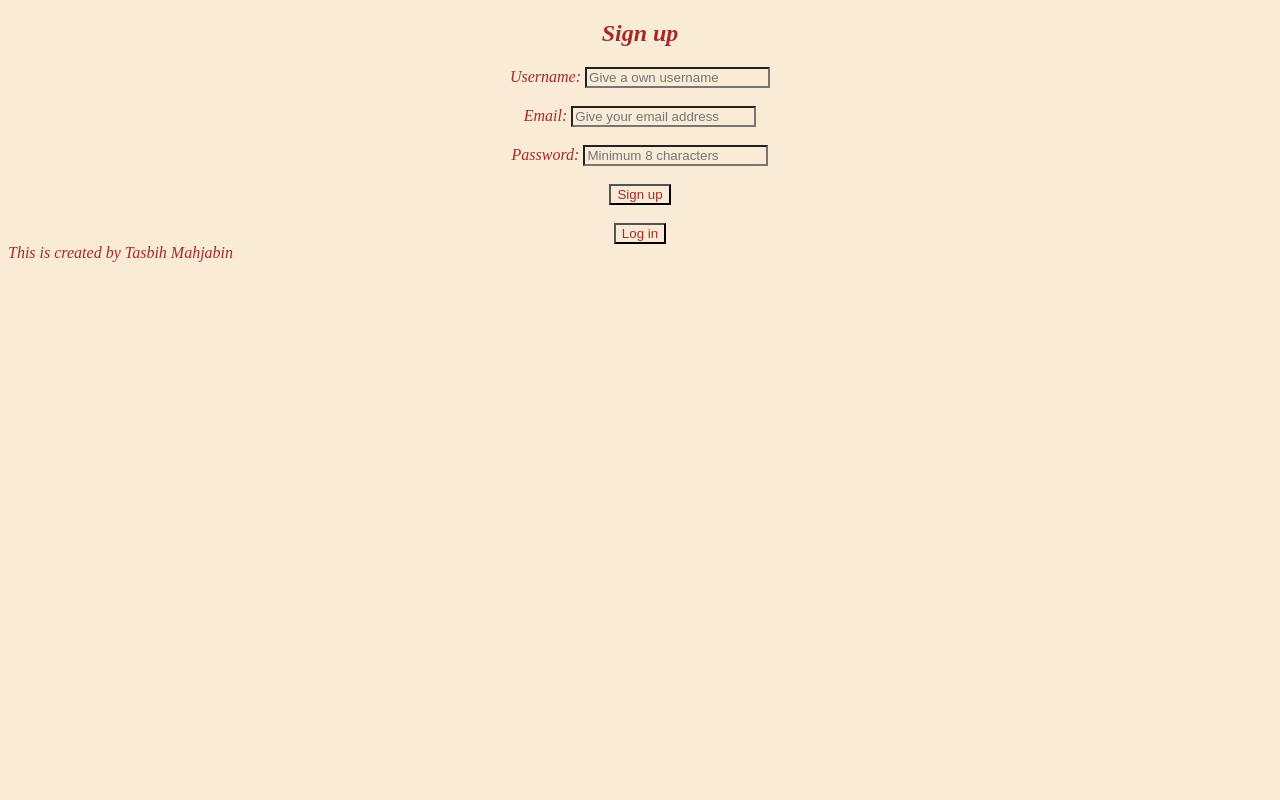
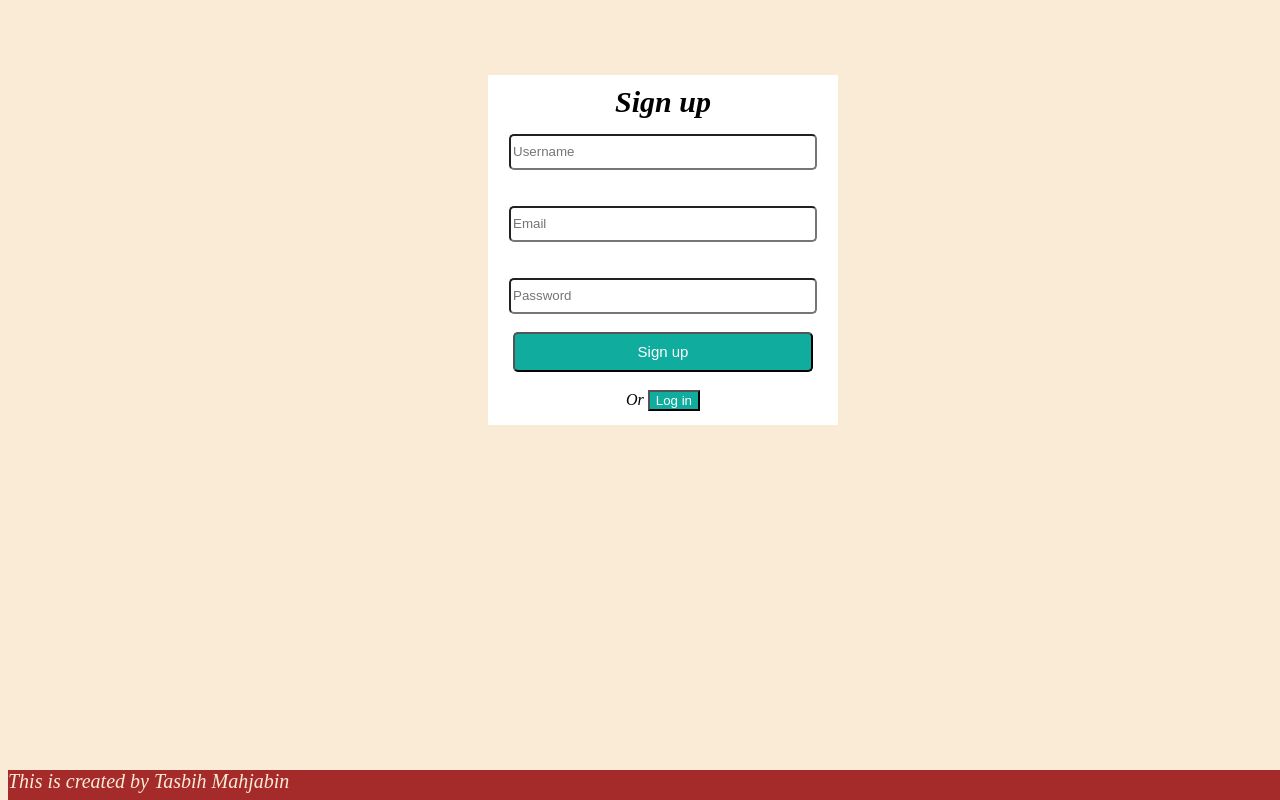
Before and after one commit to mahjabin2024/Own-website, a plain HTML site: page signup.html in a window 1280 px wide. Drawn offline with Linux system fonts and the light colour scheme.

Commit message:
modified

```diff
--- /dev/null
+++ b/login.css
@@ -0,0 +1,41 @@
+#login{
+    background-color: white;
+    width: 350px;
+    height: 350px;
+  position: relative;
+  left: 480px;
+  top: 80px;
+  color: black;
+}
+input{
+    width: 300px;
+    height: 30px;
+}
+h2{
+    font-size: 35px;
+    position: relative;
+    top: 20px;
+}
+footer{
+    position: fixed;
+    bottom: 0px;
+    background-color: brown;
+    color: antiquewhite
+    ;
+    width: 100%;
+}
+.labelpos{
+    font-size: 20px;
+    font-weight: bold;
+    position: relative;
+    left: 30px;
+}
+#login1{
+    width: 300px;
+    height: 40px;
+    border-radius: 5px;
+    font-size: 15px;
+}
+#Signup{
+    width: 100px;
+}
--- /dev/null
+++ b/signup.css
@@ -0,0 +1,37 @@
+
+#Signupdiv{
+    position: relative;
+    left: 480px;
+    top: 50px;
+    background-color: white;
+    width: 350px;
+    height: 350px;
+    color: black;
+}
+footer{
+    background-color: brown;
+    color: antiquewhite;
+    position: fixed;
+    bottom: 0px;
+    width: 100%;
+    height: 30px;
+    font-size: 20px;
+}
+h2{
+    font-size: 30px;
+}
+.inputpos{
+    width: 300px;
+    height: 30px;
+    border-radius: 5px;
+}
+h2{
+    position: relative;
+    top: 10px;
+}
+#signupbtn{
+    width: 300px;
+height: 40px;
+border-radius: 5px;
+font-size: 15px;
+}
--- a/signup.html
+++ b/signup.html
@@ -5,28 +5,32 @@
     <meta charset="UTF-8">
     <meta name="viewport" content="width=device-width, initial-scale=1.0">
     <title>Document</title>
+    <link rel="stylesheet" href="signup.css">
 </head>
 <i>
 
     <body style="background-color: antiquewhite; color: brown;">
+        <div id="Signupdiv">
         <center>
-            <h2>Sign up</h2>
+            <h2 style="color: black;">Sign up</h2></center>
             <form>
-                <label>Username:</label>
-                <input style="background-color: antiquewhite; color: brown;" type="name"
-                    placeholder="Give a own username"><br /><br />
-                <label>Email:</label>
-                <input style="background-color: antiquewhite; color: brown;" type="email"
-                    placeholder="Give your email address"><br /><br />
-                <label>Password:</label>
-                <input style="background-color: antiquewhite; color: brown;" type="Password"
-                    placeholder="Minimum 8 characters"><br /><br />
-                <button style="background-color: antiquewhite; color: brown;">
+                <center>
+                <input class="inputpos"  type="name"
+                    placeholder="Username"><br /><br /><br/>
+
+                <input class="inputpos"  type="email"
+                    placeholder="Email"><br /><br /><br/>
+
+                <input class="inputpos" type="Password"
+                    placeholder="Password"><br /><br />
+                <button id="signupbtn" style="background-color: rgb(16, 172, 157); color: white;">
                     Sign up
-                </button>
-            </form><br />
-            <a href="login.html"><button style="background-color: antiquewhite; color: brown;">Log in</button></a>
-        </center>
+                </button><br/><br/>
+
+            Or <a href="login.html"><button style="background-color: rgb(16, 172, 157); color: white;">Log in</button></a>
+           </center>
+          </form>
+        </div><br/>
         <footer class="footer">
             <div class="footerdiv">
                 This is created by Tasbih Mahjabin
--- /dev/null
+++ b/story.css
@@ -0,0 +1,14 @@
+*{
+    color: brown;
+}
+div::first-letter{
+    font-size: 70px;
+
+}
+div{
+    font-size: 30px;
+}
+h1{
+    padding-top: 10px;
+    font-size: 50px;
+}
--- a/style.css
+++ b/style.css
@@ -66,3 +66,8 @@ a {
     width: 300px;
     height: 300px;
 }
+.sl{
+
+ padding-top: 10px;
+
+}
```
Also changed, not shown: index.html (+14 -11 lines), login.html (+23 -12 lines), story1.html (+3 -2 lines).
